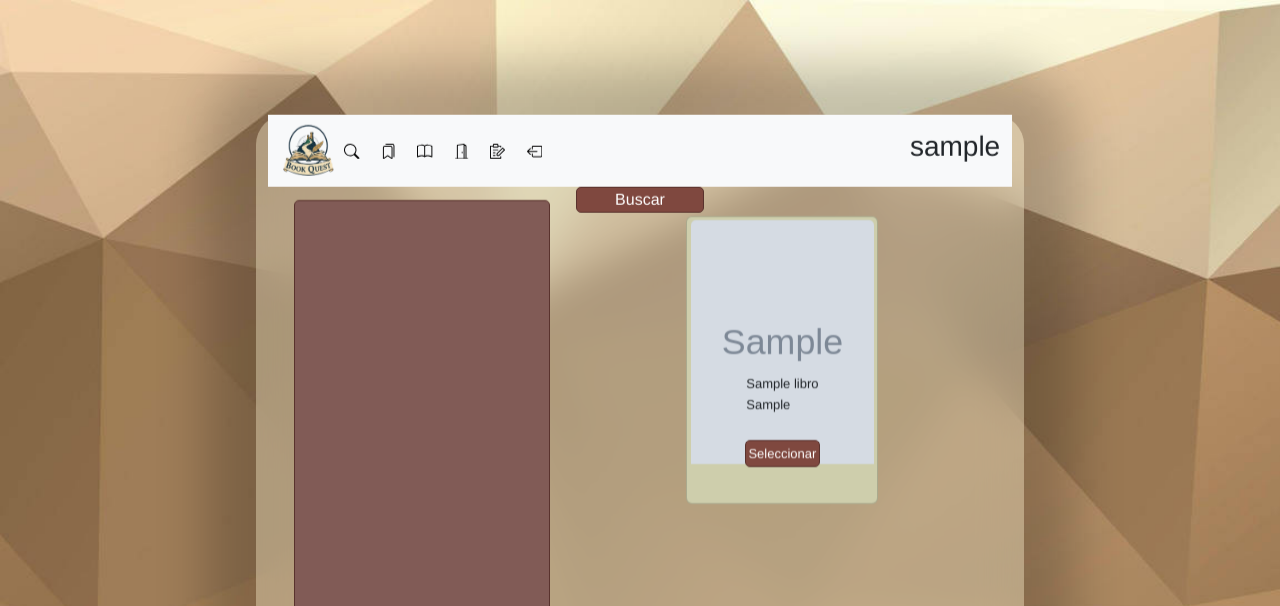
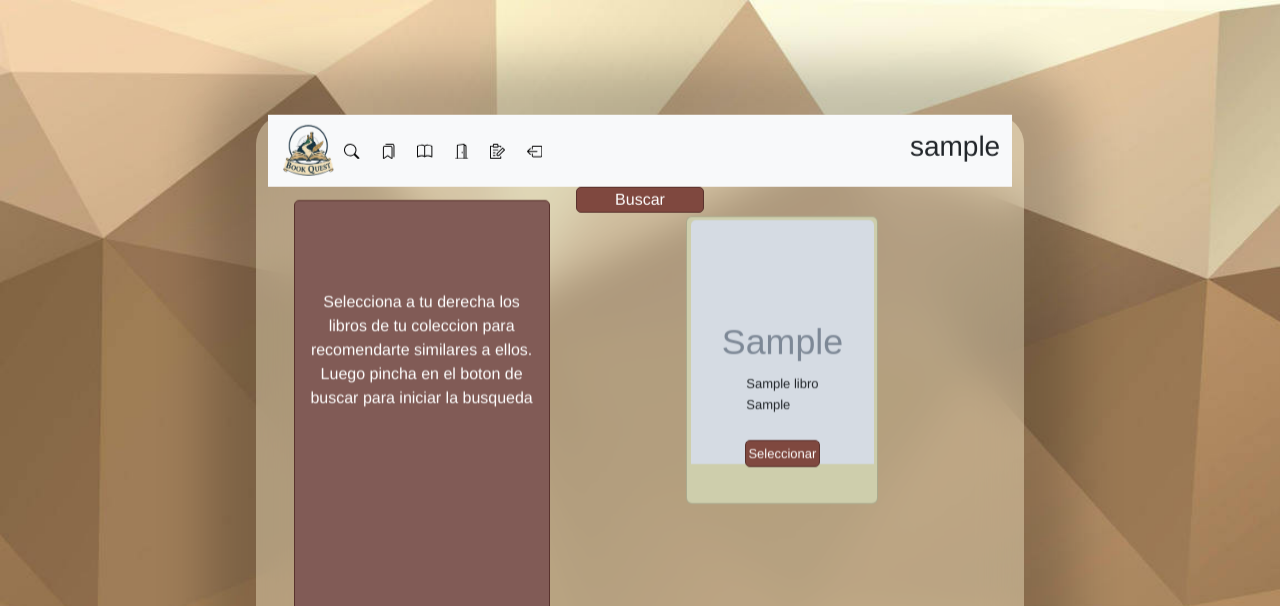
Before and after one commit to DanielJimenez357/django-crud-postgres, a Django app: page /recomendacion/ in a window 1280 px wide. Shown: the top 606 px of the page. Run offline with Django 4.2, Linux system fonts and the light colour scheme; a user stored in the database is signed in; tables that the repository leaves empty hold one stand-in row (values such as "Sample post"); grey boxes marked "Sample" are stand-in pictures; some libraries are stand-ins or nearby versions.

Commit message:
cambios en el estilo y mejoras de accesibilidad

```diff
--- a/libros/static/css/recomendacion.css
+++ b/libros/static/css/recomendacion.css
@@ -71,3 +71,11 @@
 .boton__seleccionar:active{
     background-color: #a69592;
 }
+
+
+.recomendaciones__libros span{
+    color: white;
+    text-align: center;
+    padding: 1vw;
+    margin-top: 20%;
+}
--- a/libros/static/js/functions.js
+++ b/libros/static/js/functions.js
@@ -171,18 +171,15 @@ function seleccionar () {
   for (const elemento of coleccion.children) {
     let boton_seleccionar = elemento.querySelector(".boton__seleccionar")
 
-    boton_seleccionar.addEventListener("click", ()=>{
-      if (elemento.classList.contains("seleccionado")){
-        elemento.classList.remove("seleccionado")
-      }
-      else{
-        elemento.classList.add("seleccionado")
-      }
-
+    boton_seleccionar.addEventListener("click", (e)=>{
+      e.stopPropagation()
+      elemento.classList.toggle("seleccionado")
     })
 
+    elemento.addEventListener("click", ()=>{
+      elemento.classList.toggle("seleccionado")
+    })
   }
-
 }
 
 async function obtener_libros_seleccionados (){
--- a/libros/templates/perfil.html
+++ b/libros/templates/perfil.html
@@ -24,6 +24,7 @@
                             <h5 class="mb-1">{{libro.titulo}}</h5>
                             <p class="mb-1">{{libro.autor}}</p>
                         </div>
+                        <span>{{libro.numero_paginas}} paginas</span>
                         <a class="btn btn-success libro__detalles libro_detalles_boton" href="{% url 'detalles' libro.isbn %}" role="button">Detalles</a>
                         <a class="boton_borrar" href="{% url 'borrar' libro.isbn %}">
                             <img class="imagen_boton_borrar" src="../media/assets/delete.png" alt="delete_icon">
--- a/libros/templates/recomendaciones.html
+++ b/libros/templates/recomendaciones.html
@@ -11,6 +11,7 @@
     <button class="boton__buscar__seleccionados">Buscar</button>
     <div class="libreria__recomendaciones">
         <div class="recomendaciones__libros">
+            <span>Selecciona a tu derecha los libros de tu coleccion para recomendarte similares a ellos. <br> Luego pincha en el boton de buscar para iniciar la busqueda </span>
         </div>
         <div class="libreria__lista">
             {% for libro in repositorio %}
```
